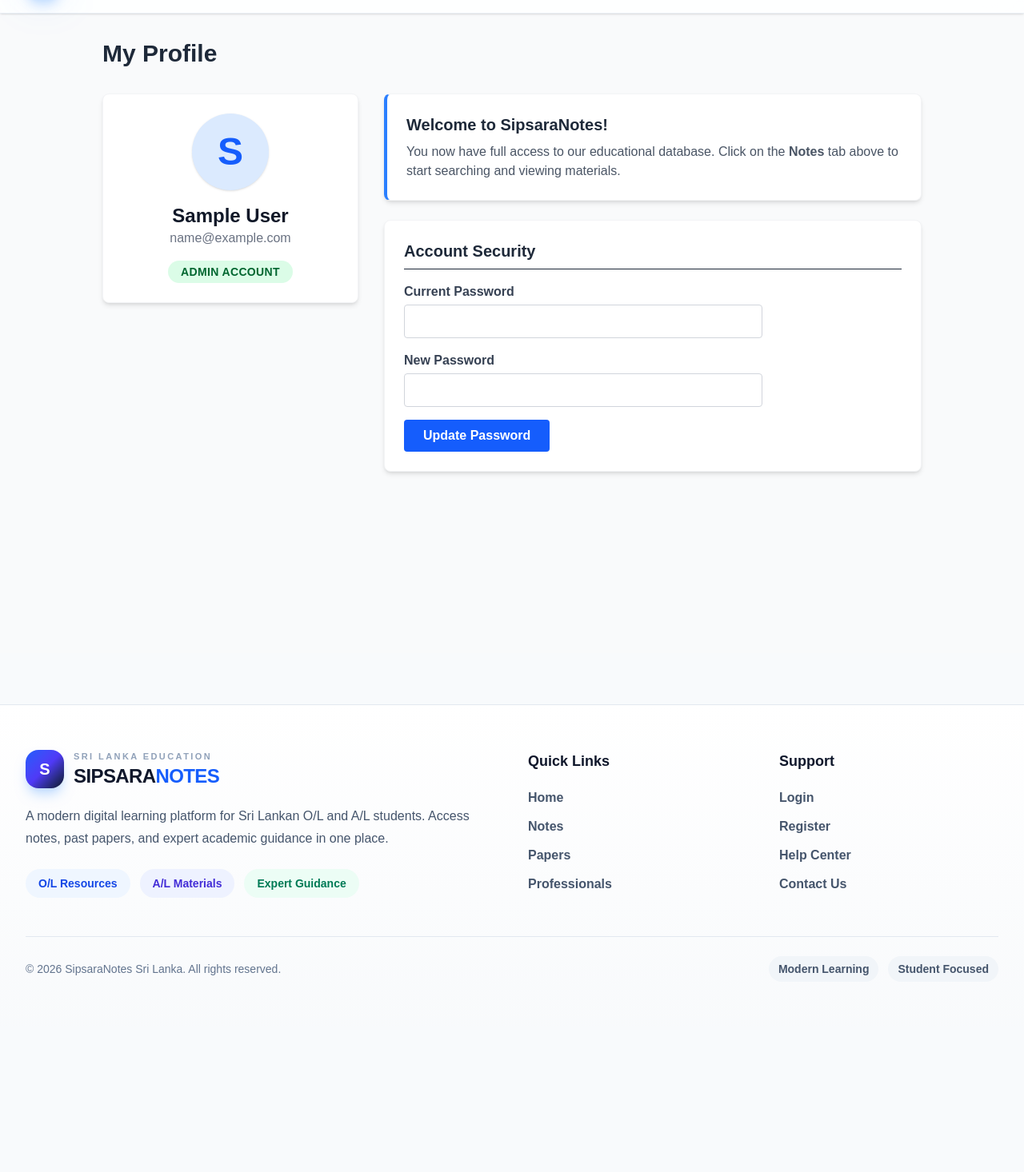
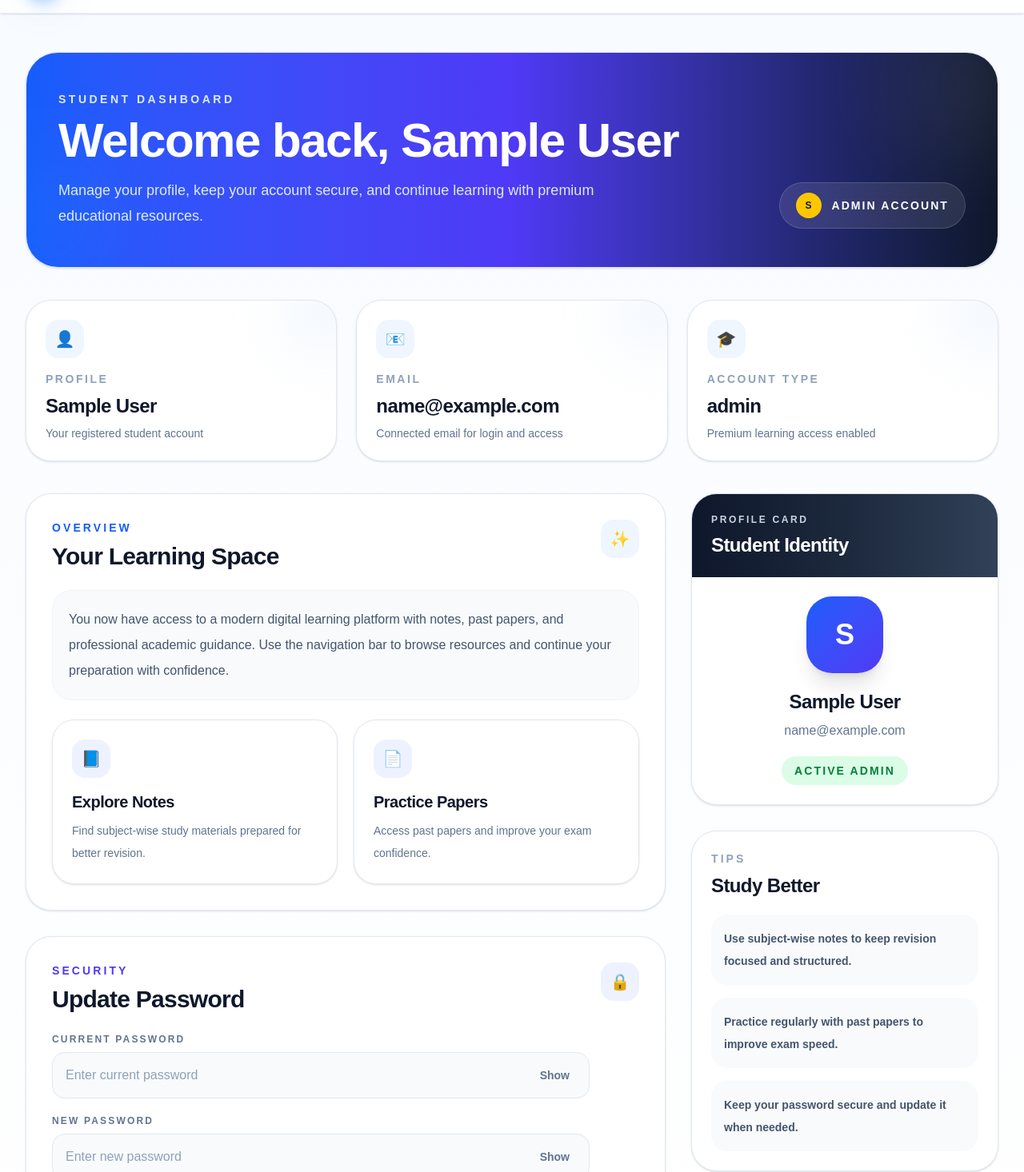
Before and after one commit to AnudaIsuranga/sipsara-notes, a React (Vite) app in the folder frontend/: page /dashboard in a window 1280 px wide. Shown: the part 64-1530 px from the top of the page at 80% size. Before the commit the page ends 1348 px from the top, so only its background shows below. Built offline with nearby package versions, Linux system fonts and the light colour scheme; sample sign-in values are in the browser's storage.

Commit message:
Updated UserDashboard page

```diff
--- a/frontend/src/pages/UserDashboard.jsx
+++ b/frontend/src/pages/UserDashboard.jsx
@@ -1,11 +1,82 @@
 import { useState, useContext } from "react";
 import axios from "axios";
 import { AuthContext } from "../context/AuthContext";
+
+function StatCard({ icon, title, value, subtitle }) {
+  return (
+    <div className="group relative overflow-hidden rounded-[2rem] border border-slate-200 bg-white p-6 shadow-sm transition-all duration-300 hover:-translate-y-1 hover:shadow-xl">
+      <div className="absolute -right-6 -top-6 h-20 w-20 rounded-full bg-blue-100/60 blur-2xl transition-all duration-300 group-hover:bg-blue-200/80" />
+      <div className="relative">
+        <div className="mb-4 flex h-12 w-12 items-center justify-center rounded-2xl bg-blue-50 text-xl text-blue-600">
+          {icon}
+        </div>
+        <p className="text-sm font-black uppercase tracking-[0.18em] text-slate-400">
+          {title}
+        </p>
+        <h3 className="mt-2 text-2xl font-black tracking-tight text-slate-900">
+          {value}
+        </h3>
+        <p className="mt-2 text-sm text-slate-500">{subtitle}</p>
+      </div>
+    </div>
+  );
+}
+
+function QuickActionCard({ icon, title, text }) {
+  return (
+    <div className="rounded-[1.75rem] border border-slate-200 bg-white p-6 shadow-sm transition-all duration-300 hover:-translate-y-1 hover:shadow-lg">
+      <div className="mb-4 flex h-12 w-12 items-center justify-center rounded-2xl bg-indigo-50 text-xl text-indigo-600">
+        {icon}
+      </div>
+      <h3 className="text-xl font-black tracking-tight text-slate-900">{title}</h3>
+      <p className="mt-2 text-sm leading-7 text-slate-500">{text}</p>
+    </div>
+  );
+}
+
+function PasswordInput({
+  label,
+  value,
+  onChange,
+  show,
+  onToggle,
+  placeholder,
+}) {
+  return (
+    <div>
+      <label className="mb-2 block text-xs font-black uppercase tracking-[0.18em] text-slate-500">
+        {label}
+      </label>
+      <div className="group relative">
+        <div className="pointer-events-none absolute inset-0 rounded-2xl bg-gradient-to-r from-blue-500/0 via-blue-500/0 to-indigo-500/0 opacity-0 blur-xl transition-opacity duration-300 group-focus-within:opacity-100" />
+        <div className="relative flex items-center rounded-2xl border border-slate-200 bg-slate-50 transition-all duration-300 group-focus-within:border-blue-500 group-focus-within:bg-white group-focus-within:shadow-[0_0_0_4px_rgba(59,130,246,0.08)]">
+          <input
+            type={show ? "text" : "password"}
+            required
+            value={value}
+            onChange={onChange}
+            placeholder={placeholder}
+            className="w-full rounded-2xl bg-transparent px-4 py-4 text-slate-900 outline-none placeholder:text-slate-400"
+          />
+          <button
+            type="button"
+            onClick={onToggle}
+            className="mr-3 rounded-xl px-3 py-2 text-sm font-black text-slate-500 transition hover:bg-slate-100 hover:text-blue-600"
+          >
+            {show ? "Hide" : "Show"}
+          </button>
+        </div>
+      </div>
+    </div>
+  );
+}
 
 export default function UserDashboard() {
   const { user } = useContext(AuthContext);
   const [oldPassword, setOldPassword] = useState("");
   const [newPassword, setNewPassword] = useState("");
+  const [showOld, setShowOld] = useState(false);
+  const [showNew, setShowNew] = useState(false);
 
   const API_URL = import.meta.env.VITE_API_URL;
 
@@ -34,70 +105,206 @@ export default function UserDashboard() {
   };
 
   if (!user) {
-    return <p className="text-center mt-20 text-gray-600">Please log in to view your profile.</p>;
+    return (
+      <div className="min-h-screen bg-[linear-gradient(to_bottom,#f8fbff,white)] px-4 py-10">
+        <div className="mx-auto max-w-4xl rounded-[2rem] border border-slate-200 bg-white px-6 py-20 text-center shadow-sm">
+          <p className="text-xl font-bold text-slate-500">
+            Please log in to view your profile.
+          </p>
+        </div>
+      </div>
+    );
   }
 
   return (
-    <div className="min-h-screen bg-gray-50 p-8">
-      <div className="max-w-5xl mx-auto">
-        <h1 className="text-3xl font-bold text-gray-800 mb-8">My Profile</h1>
+    <div className="min-h-screen bg-[linear-gradient(to_bottom,#f8fbff,white)] px-4 py-8 md:px-8 md:py-12">
+      <div className="mx-auto max-w-7xl">
+        <div className="mb-10 overflow-hidden rounded-[2.5rem] border border-slate-200 bg-white shadow-sm">
+          <div className="relative overflow-hidden bg-gradient-to-r from-blue-600 via-indigo-600 to-slate-900 px-6 py-10 text-white md:px-10 md:py-12">
+            <div className="absolute -right-10 -top-10 h-40 w-40 rounded-full bg-white/10 blur-3xl" />
+            <div className="absolute -left-10 bottom-0 h-32 w-32 rounded-full bg-cyan-300/10 blur-3xl" />
 
-        <div className="grid grid-cols-1 md:grid-cols-3 gap-8">
-          <div className="bg-white p-6 rounded-lg shadow-md border border-gray-100 h-fit">
-            <div className="flex flex-col items-center text-center">
-              <div className="w-24 h-24 bg-blue-100 text-blue-600 rounded-full flex items-center justify-center text-5xl font-bold mb-4 shadow-sm">
-                {user.name.charAt(0).toUpperCase()}
+            <div className="relative flex flex-col gap-6 md:flex-row md:items-end md:justify-between">
+              <div>
+                <p className="text-sm font-black uppercase tracking-[0.25em] text-blue-100">
+                  Student Dashboard
+                </p>
+                <h1 className="mt-3 text-4xl font-black tracking-tight md:text-6xl">
+                  Welcome back, {user.name}
+                </h1>
+                <p className="mt-4 max-w-2xl text-base leading-8 text-blue-100 md:text-lg">
+                  Manage your profile, keep your account secure, and continue
+                  learning with premium educational resources.
+                </p>
               </div>
-              <h2 className="text-2xl font-bold text-gray-900">{user.name}</h2>
-              <p className="text-gray-500 mb-4">{user.email}</p>
 
-              <span className="bg-green-100 text-green-800 px-4 py-1 rounded-full text-sm font-bold uppercase tracking-wide">
+              <div className="inline-flex items-center gap-3 rounded-full border border-white/15 bg-white/10 px-5 py-3 text-sm font-black uppercase tracking-[0.15em] text-white backdrop-blur-md">
+                <span className="flex h-8 w-8 items-center justify-center rounded-full bg-yellow-400 text-xs text-slate-900">
+                  {user.name?.charAt(0)?.toUpperCase() || "U"}
+                </span>
                 {user.role} Account
-              </span>
+              </div>
+            </div>
           </div>
         </div>
 
-          <div className="md:col-span-2 space-y-6">
-            <div className="bg-white p-6 rounded-lg shadow-md border border-gray-100 border-l-4 border-l-blue-500">
-              <h3 className="text-xl font-bold text-gray-800 mb-2">Welcome to SipsaraNotes!</h3>
-              <p className="text-gray-600">
-                You now have full access to our educational database. Click on the <strong>Notes</strong> tab above to start searching and viewing materials.
+        <div className="mb-10 grid grid-cols-1 gap-6 md:grid-cols-3">
+          <StatCard
+            icon="👤"
+            title="Profile"
+            value={user.name}
+            subtitle="Your registered student account"
+          />
+          <StatCard
+            icon="📧"
+            title="Email"
+            value={user.email}
+            subtitle="Connected email for login and access"
+          />
+          <StatCard
+            icon="🎓"
+            title="Account Type"
+            value={user.role}
+            subtitle="Premium learning access enabled"
+          />
+        </div>
+
+        <div className="grid grid-cols-1 gap-8 xl:grid-cols-3">
+          <div className="xl:col-span-2 space-y-8">
+            <div className="rounded-[2rem] border border-slate-200 bg-white p-6 shadow-sm md:p-8">
+              <div className="mb-6 flex items-start justify-between gap-4">
+                <div>
+                  <p className="text-sm font-black uppercase tracking-[0.22em] text-blue-600">
+                    Overview
+                  </p>
+                  <h2 className="mt-2 text-3xl font-black tracking-tight text-slate-900">
+                    Your Learning Space
+                  </h2>
+                </div>
+                <div className="flex h-12 w-12 items-center justify-center rounded-2xl bg-blue-50 text-xl text-blue-600">
+                  ✨
+                </div>
+              </div>
+
+              <div className="rounded-[1.5rem] border border-slate-100 bg-slate-50 p-5">
+                <p className="text-base leading-8 text-slate-600">
+                  You now have access to a modern digital learning platform with
+                  notes, past papers, and professional academic guidance. Use the
+                  navigation bar to browse resources and continue your preparation
+                  with confidence.
                 </p>
               </div>
 
-            <div className="bg-white p-6 rounded-lg shadow-md border border-gray-100">
-              <h3 className="text-xl font-bold text-gray-800 mb-4 border-b pb-2">Account Security</h3>
+              <div className="mt-6 grid grid-cols-1 gap-5 md:grid-cols-2">
+                <QuickActionCard
+                  icon="📘"
+                  title="Explore Notes"
+                  text="Find subject-wise study materials prepared for better revision."
+                />
+                <QuickActionCard
+                  icon="📄"
+                  title="Practice Papers"
+                  text="Access past papers and improve your exam confidence."
+                />
+              </div>
+            </div>
 
-              <form onSubmit={handleChangePassword} className="space-y-4 max-w-md">
+            <div className="rounded-[2rem] border border-slate-200 bg-white p-6 shadow-sm md:p-8">
+              <div className="mb-6 flex items-start justify-between gap-4">
                 <div>
-                  <label className="block text-gray-700 font-semibold mb-1">Current Password</label>
-                  <input
-                    type="password"
-                    required
+                  <p className="text-sm font-black uppercase tracking-[0.22em] text-indigo-600">
+                    Security
+                  </p>
+                  <h2 className="mt-2 text-3xl font-black tracking-tight text-slate-900">
+                    Update Password
+                  </h2>
+                </div>
+                <div className="flex h-12 w-12 items-center justify-center rounded-2xl bg-indigo-50 text-xl text-indigo-600">
+                  🔒
+                </div>
+              </div>
+
+              <form onSubmit={handleChangePassword} className="space-y-5 max-w-2xl">
+                <PasswordInput
+                  label="Current Password"
                   value={oldPassword}
                   onChange={(e) => setOldPassword(e.target.value)}
-                    className="w-full border border-gray-300 p-2 rounded focus:outline-none focus:ring-2 focus:ring-blue-500"
+                  show={showOld}
+                  onToggle={() => setShowOld((prev) => !prev)}
+                  placeholder="Enter current password"
                 />
-                </div>
 
-                <div>
-                  <label className="block text-gray-700 font-semibold mb-1">New Password</label>
-                  <input
-                    type="password"
-                    required
+                <PasswordInput
+                  label="New Password"
                   value={newPassword}
                   onChange={(e) => setNewPassword(e.target.value)}
-                    className="w-full border border-gray-300 p-2 rounded focus:outline-none focus:ring-2 focus:ring-blue-500"
+                  show={showNew}
+                  onToggle={() => setShowNew((prev) => !prev)}
+                  placeholder="Enter new password"
                 />
-                </div>
 
                 <button
                   type="submit"
-                  className="bg-blue-600 text-white px-6 py-2 rounded hover:bg-blue-700 font-bold transition"
+                  className="w-full rounded-2xl bg-gradient-to-r from-blue-600 to-indigo-600 px-6 py-4 text-lg font-black text-white shadow-lg shadow-blue-200 transition-all duration-300 hover:-translate-y-0.5 hover:from-blue-700 hover:to-indigo-700 md:w-auto"
                 >
                   Update Password
                 </button>
               </form>
+            </div>
+          </div>
+
+          <div className="space-y-8">
+            <div className="overflow-hidden rounded-[2rem] border border-slate-200 bg-white shadow-sm">
+              <div className="bg-gradient-to-r from-slate-900 via-slate-800 to-slate-700 px-6 py-6 text-white">
+                <p className="text-xs font-black uppercase tracking-[0.22em] text-slate-300">
+                  Profile Card
+                </p>
+                <h3 className="mt-2 text-2xl font-black tracking-tight">
+                  Student Identity
+                </h3>
+              </div>
+
+              <div className="p-6 text-center">
+                <div className="mx-auto flex h-24 w-24 items-center justify-center rounded-[2rem] bg-gradient-to-br from-blue-600 to-indigo-600 text-4xl font-black text-white shadow-xl">
+                  {user.name.charAt(0).toUpperCase()}
+                </div>
+
+                <h4 className="mt-5 text-2xl font-black tracking-tight text-slate-900">
+                  {user.name}
+                </h4>
+                <p className="mt-2 text-slate-500">{user.email}</p>
+
+                <div className="mt-5 inline-flex rounded-full bg-green-100 px-4 py-2 text-sm font-black uppercase tracking-[0.15em] text-green-700">
+                  Active {user.role}
+                </div>
+              </div>
+            </div>
+
+            <div className="rounded-[2rem] border border-slate-200 bg-white p-6 shadow-sm">
+              <p className="text-sm font-black uppercase tracking-[0.22em] text-slate-400">
+                Tips
+              </p>
+              <h3 className="mt-2 text-2xl font-black tracking-tight text-slate-900">
+                Study Better
+              </h3>
+
+              <div className="mt-5 space-y-4">
+                <div className="rounded-[1.25rem] bg-slate-50 p-4">
+                  <p className="text-sm font-bold leading-7 text-slate-600">
+                    Use subject-wise notes to keep revision focused and structured.
+                  </p>
+                </div>
+                <div className="rounded-[1.25rem] bg-slate-50 p-4">
+                  <p className="text-sm font-bold leading-7 text-slate-600">
+                    Practice regularly with past papers to improve exam speed.
+                  </p>
+                </div>
+                <div className="rounded-[1.25rem] bg-slate-50 p-4">
+                  <p className="text-sm font-bold leading-7 text-slate-600">
+                    Keep your password secure and update it when needed.
+                  </p>
+                </div>
+              </div>
             </div>
           </div>
         </div>
```
Lines whose indentation alone changed are shown as unchanged.
